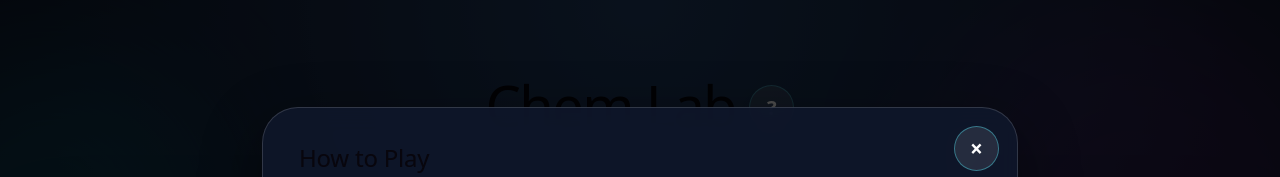
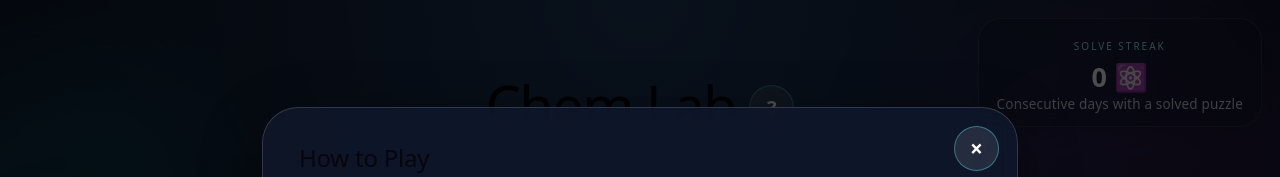
Before and after one commit to DiandreMiller/lib-wordie, a React (Vite) app: page /play in a window 1280 px wide. Shown: the top 177 px of the page. Built offline with nearby package versions, Linux system fonts and the light colour scheme.

Commit message:
solve streak added

```diff
--- a/src/Pages/GamePage.tsx
+++ b/src/Pages/GamePage.tsx
@@ -2,6 +2,8 @@ import { useEffect, useRef, useState } from 'react';
 import LibWordie from '../assets/images/LibChemCartoon.png';
 import { PERIODIC_TABLE_ELEMENTS } from '../assets/data/periodicTableElements';
 import { ELEMENT_DETAILS } from '../assets/data/elementDetails';
+import { updateDailySolveStreak } from '../utils/dailySolveStreak';
+import DailySolveStreak from '../commons/DailySolveStreak';
 
 const MAX_GUESSES = 6;
 const HOW_TO_PLAY_STORAGE_KEY = 'libwordie-hide-how-to-play-v1';
@@ -40,6 +42,7 @@ const GamePage = () => {
   const [stats, setStats] = useState<GameStats>(defaultStats);
   const [submittedRows, setSubmittedRows] = useState<SubmittedRow[]>([]);
   const [showMore, setShowMore] = useState<boolean>(false);
+  const [solveStreakRefreshKey, setSolveStreakRefreshKey] = useState(0);
 
   const boardRef = useRef<HTMLDivElement | null>(null);
   const mobileInputRef = useRef<HTMLInputElement | null>(null);
@@ -163,6 +166,9 @@ const GamePage = () => {
     setLockedLetters(newLockedLetters);
 
     if (guess === word) {
+      updateDailySolveStreak();
+      setSolveStreakRefreshKey((prev) => prev + 1);
+
       const updatedStats: GameStats = {
         ...stats,
         streak: stats.streak + 1,
@@ -287,6 +293,11 @@ const GamePage = () => {
 
   return (
     <div className="relative min-h-screen overflow-hidden bg-[radial-gradient(circle_at_top,_#1e3a5f_0%,_#0f172a_45%,_#020617_100%)] px-4 py-8 text-white sm:py-10">
+      <div className="absolute top-2 right-2 sm:top-4 sm:right-4 z-40">
+        <DailySolveStreak refreshKey={solveStreakRefreshKey} />
+      </div>
+      <div className="absolute top-4 right-4 z-50">
+      </div>
       <div className="pointer-events-none absolute inset-0">
         <div className="absolute left-[-6rem] top-12 h-72 w-72 rounded-full bg-cyan-400/15 blur-3xl" />
         <div className="absolute right-[-4rem] top-0 h-96 w-96 rounded-full bg-fuchsia-500/10 blur-3xl" />
--- a/src/commons/DailySolveStreak.tsx
+++ b/src/commons/DailySolveStreak.tsx
@@ -1,6 +1,10 @@
 import { useEffect, useState } from 'react';
 
 const DAILY_SOLVE_STREAK_KEY = 'libwordie-daily-solve-streak-v1';
+
+type Props = {
+  refreshKey?: number;
+};
 
 const getMilestoneType = (streak: number) => {
   const oneYear = 365;
@@ -19,33 +23,75 @@ const getMilestoneEmoji = (streak: number) => {
   if (milestoneType === 'legend') return '⚛️';
   if (milestoneType === 'experiment') return '🧪';
 
-  return null;
+  return '🧪';
 };
 
-const DailySolveStreak = () => {
+const DailySolveStreak = ({ refreshKey = 0 }: Props) => {
   const [streak, setStreak] = useState(0);
+  const [isExpanded, setIsExpanded] = useState(false);
 
   useEffect(() => {
-    const savedStreak = Number(localStorage.getItem(DAILY_SOLVE_STREAK_KEY) || '0');
+    const savedStreak = Number(
+      localStorage.getItem(DAILY_SOLVE_STREAK_KEY) || '0'
+    );
     setStreak(savedStreak);
-  }, []);
+  }, [refreshKey]);
 
   const milestoneEmoji = getMilestoneEmoji(streak);
 
   return (
-    <div className="rounded-[1.25rem] border border-white/10 bg-slate-900/40 p-4 text-center shadow-lg backdrop-blur-md">
-      <p className="text-[10px] uppercase tracking-[0.2em] text-cyan-200 sm:text-xs sm:tracking-[0.25em]">
+    <>
+      {/* Mobile: compact badge */}
+      <button
+        type="button"
+        onClick={() => setIsExpanded((prev) => !prev)}
+        className="inline-flex items-center gap-2 rounded-full border border-cyan-300/20 bg-slate-900/80 px-3 py-2 text-white shadow-md backdrop-blur-md md:hidden"
+        aria-label="Toggle solve streak"
+      >
+        <span className="text-sm">{milestoneEmoji}</span>
+        <span className="text-sm font-black">{streak}</span>
+      </button>
+
+      {/* Mobile: expanded popup */}
+      {isExpanded && (
+        <div className="absolute right-0 top-12 z-50 w-40 rounded-2xl border border-white/10 bg-slate-900/95 p-3 text-center shadow-xl backdrop-blur-md md:hidden">
+          <p className="text-[10px] uppercase tracking-[0.2em] text-cyan-200">
             Solve Streak
           </p>
 
-      <p className="mt-2 text-3xl font-black text-white">
-        {streak} {milestoneEmoji && <span>{milestoneEmoji}</span>}
+          <p className="mt-2 text-2xl font-black text-white">
+            {streak} <span>{milestoneEmoji}</span>
+          </p>
+
+          <p className="mt-1 text-[11px] leading-4 text-slate-300">
+            Consecutive days with a solved puzzle
+          </p>
+
+          <button
+            type="button"
+            onClick={() => setIsExpanded(false)}
+            className="mt-3 rounded-full border border-cyan-300/20 bg-white/5 px-3 py-1 text-xs font-semibold text-cyan-200"
+          >
+            Close
+          </button>
+        </div>
+      )}
+
+      {/* Desktop: always expanded */}
+      <div className="hidden rounded-[1.25rem] border border-white/10 bg-slate-900/40 px-4 py-3 text-center shadow-lg backdrop-blur-md md:block">
+        <p className="text-[10px] uppercase tracking-[0.2em] text-cyan-200">
+          Solve Streak
+        </p>
+
+        <p className="mt-2 text-2xl font-black text-white">
+          {streak} <span>{milestoneEmoji}</span>
         </p>
 
         <p className="mt-1 text-xs text-slate-300">
           Consecutive days with a solved puzzle
         </p>
       </div>
+    </>
   );
 };
 
```
Lines whose indentation alone changed are shown as unchanged.
